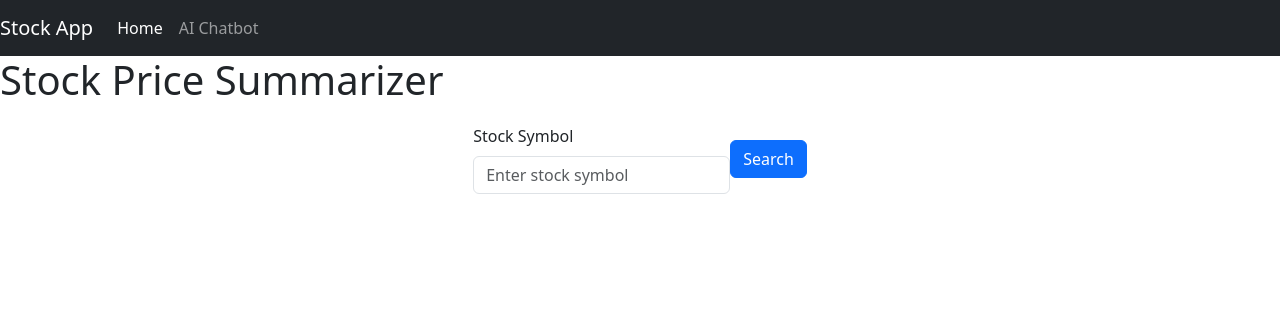
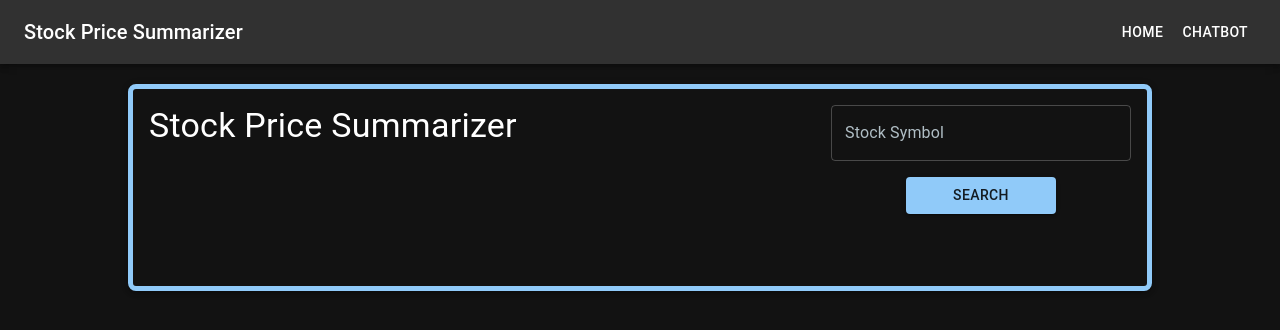
Before and after one commit to moezakbar/stock-summarizer, a React (Create React App) app: page / in a window 1280 px wide. Shown: the top 330 px of the page. Built offline with nearby package versions, Linux system fonts and the light colour scheme.

Commit message:
worked on frontend - Flexbox, buttons, search bars

```diff
--- a/src/App.js
+++ b/src/App.js
@@ -1,15 +1,18 @@
-import './App.css';
+
 import React, { useState } from 'react';
+import { CssBaseline, ThemeProvider, Button, Box, Typography } from '@mui/material';
 import StockForm from './StockForm';
 import NavigationBar from './navbar';
 import axios from 'axios';
 import { BrowserRouter as Router, Route, Routes } from 'react-router-dom';
 import AIChatbot from './AIChatbot';
 import StockChart from './StockChart';
+import darkTheme from './theme';
 
 
 function App() {
   const [stockData, setStockData] = useState(null);
+  const [companyName, setCompanyName] = useState('Stock Price Summarizer');
   const [error, setError] = useState(null);
   const [chartType, setChartType] = useState('weekly');
 
@@ -17,46 +20,119 @@ function App() {
     try {
       const weeklyResponse = await axios.get(`/api/stock/weekly/${symbol}`);
       const monthlyResponse = await axios.get(`/api/stock/monthly/${symbol}`);
+      const companyResponse = await axios.get(`/api/stock/company/${symbol}`);
 
       const weeklyData = weeklyResponse.data;
       const monthlyData = monthlyResponse.data;
+      const companyData = companyResponse.data;
 
+      if (companyData.error) {
+        throw new Error(companyData.error);
+      }
+
+      setCompanyName(companyData.name);
       setStockData({
         weekly: weeklyData,
         monthly: monthlyData,
       });
     } catch (error) {
       console.error('Error fetching stock data:', error);
-      setError('Could not fetch stock data. Please try again.');
+      setError(`Error fetching stock data: ${error.response?.data?.error || error.message}`);
     }
   };
 
   return (
+    <ThemeProvider theme={darkTheme}>
+      <CssBaseline />
       <Router>
         <NavigationBar />
         <Routes>
           <Route
             path="/"
             element={
-            <div>
-              <h1>Stock Price Summarizer</h1>
+              <Box
+                sx={{
+                  display: 'flex',
+                  flexDirection: 'column',
+                  alignItems: 'center',
+                  gap: 3,
+                  padding: 2,
+                  border: '5px solid',
+                  borderColor: 'primary.main',
+                  borderRadius: 2,
+                  margin: '20px auto',
+                  boxShadow: 3,
+                  maxWidth: '80%',
+                  height: 'auto',
+                }}
+              >
+                <Box
+                  sx={{
+                    display: 'flex',
+                    flexDirection: 'row',
+                    alignItems: 'flex-start', // Align items vertically centered
+                    justifyContent: 'space-between', // Add space between elements
+                    width: '100%',
+                    maxWidth: '1200px',
+                    gap: 2, // Adjust gap between the elements if necessary
+                  }}
+                >
+                  <Typography variant="h4" sx={{ flexShrink: 0 }}>
+                    {companyName} {/* Display the company name */}
+                  </Typography>
+
+                  {/* Form Section */}
+                  <Box sx={{ flex: 1, maxWidth: '300px' }}>
                     <StockForm getStockData={getStockData} />
-              {error && <p style={{ color: 'red' }}>{error}</p>}
+                  </Box>
+                </Box>
+
+                {/* Chart Section */}
+                <Box
+                  sx={{
+                    display: 'flex',
+                    flexDirection: 'row',
+                    gap: 2,
+                    alignItems: 'flex-start',
+                    width: '100%',
+                    maxWidth: '1200px',
+                  }}
+                >
+
+                {error && (
+                    <Typography variant="body1" color="error" sx={{ flex: 1 }}>
+                      {error}
+                    </Typography>
+                  )}
                   {stockData && (
-              <div>
+                    <Box sx={{ flex: 1 }}>
                       <StockChart stockData={stockData} chartType={chartType} />
-                <div style={{ marginTop: '20px' }}>
-                  <button onClick={() => setChartType('weekly')}>Weekly</button>
-                  <button onClick={() => setChartType('monthly')}>Monthly</button>
-                </div>
-              </div>
+                      <Box sx={{ marginTop: 2, display: 'flex', gap: 2 }}>
+                        <Button
+                          variant="contained"
+                          color="primary"
+                          onClick={() => setChartType('weekly')}
+                        >
+                          Weekly
+                        </Button>
+                        <Button
+                          variant="contained"
+                          color="primary"
+                          onClick={() => setChartType('monthly')}
+                        >
+                          Monthly
+                        </Button>
+                      </Box>
+                    </Box>
                   )}
-            </div>
+                </Box>
+              </Box>
             }
           />
           <Route path="/chatbot" element={<AIChatbot />} />
         </Routes>
       </Router>
+    </ThemeProvider>
   );
 }
 
--- a/src/StockForm.js
+++ b/src/StockForm.js
@@ -1,7 +1,5 @@
-// src/StockForm.js
 import React, { useState } from 'react';
-import { Button, Form } from 'react-bootstrap';
-import './css/StockForm.css';
+import { TextField, Button, Box } from '@mui/material';
 
 function StockForm({ getStockData }) {
   const [symbol, setSymbol] = useState('');
@@ -9,25 +7,40 @@ function StockForm({ getStockData }) {
   const handleSubmit = (e) => {
     e.preventDefault();
     if (symbol) {
-      getStockData(symbol);  // Call the function passed as a prop
+      getStockData(symbol); // Call the function passed as a prop
     }
   };
 
   return (
-    <Form onSubmit={handleSubmit} style={{ marginBottom: '20px' }} className="form-container">
-      <Form.Group controlId="formStockSymbol">
-        <Form.Label>Stock Symbol</Form.Label>
-        <Form.Control
-          type="text"
-          placeholder="Enter stock symbol"
-          value={symbol}
-          onChange={(e) => setSymbol(e.target.value)}
-        />
-      </Form.Group>
-      <Button variant="primary" type="submit">
+    <Box
+      component="form"
+      onSubmit={handleSubmit}
+      sx={{
+        display: 'flex',
+        flexDirection: 'column',
+        alignItems: 'center',
+        gap: 2, // Add space between the input and button
+        marginBottom: 4, // Add spacing below the form
+      }}
+    >
+      <TextField
+        label="Stock Symbol"
+        variant="outlined"
+        value={symbol}
+        onChange={(e) => setSymbol(e.target.value)}
+        sx={{ width: '300px' }} // Set the width of the text field
+      />
+      <Button
+        variant="contained"
+        color="primary"
+        type="submit"
+        sx={{
+          width: '150px', // Set the width of the button
+        }}
+      >
         Search
       </Button>
-    </Form>
+    </Box>
   );
 }
 
--- a/src/navbar.js
+++ b/src/navbar.js
@@ -1,18 +1,23 @@
-import { Navbar, Nav } from 'react-bootstrap';
-import { LinkContainer } from 'react-router-bootstrap';
+import React from 'react';
+import { AppBar, Toolbar, Typography, Button } from '@mui/material';
+import { Link } from 'react-router-dom';
 
-const NavigationBar = () => (
-  <Navbar bg="dark" variant="dark">
-    <Navbar.Brand href="/">Stock App</Navbar.Brand>
-    <Nav className="mr-auto">
-      <LinkContainer to="/">
-        <Nav.Link>Home</Nav.Link>
-      </LinkContainer>
-      <LinkContainer to="/chatbot">
-        <Nav.Link>AI Chatbot</Nav.Link>
-      </LinkContainer>
-    </Nav>
-  </Navbar>
-);
+const NavigationBar = () => {
+  return (
+    <AppBar position="static" color="primary">
+      <Toolbar>
+        <Typography variant="h6" style={{ flexGrow: 1 }}>
+          Stock Price Summarizer
+        </Typography>
+        <Button color="inherit" component={Link} to="/">
+          Home
+        </Button>
+        <Button color="inherit" component={Link} to="/chatbot">
+          Chatbot
+        </Button>
+      </Toolbar>
+    </AppBar>
+  );
+};
 
 export default NavigationBar;
--- /dev/null
+++ b/src/theme.js
@@ -0,0 +1,23 @@
+import { createTheme } from '@mui/material/styles';
+
+const darkTheme = createTheme({
+  palette: {
+    mode: 'dark', // Set the theme mode to dark
+    primary: {
+      main: '#90caf9', // Customize primary color
+    },
+    secondary: {
+      main: '#f48fb1', // Customize secondary color
+    },
+    background: {
+      default: '#121212', // Dark background
+      paper: '#1d1d1d', // Cards and paper components
+    },
+    text: {
+      primary: '#ffffff', // Main text color
+      secondary: '#b0bec5', // Secondary text color
+    },
+  },
+});
+
+export default darkTheme;
```
Also changed, not shown: 1 other file (tests, documents, lock files or other folders). Lines whose indentation alone changed are shown as unchanged.
